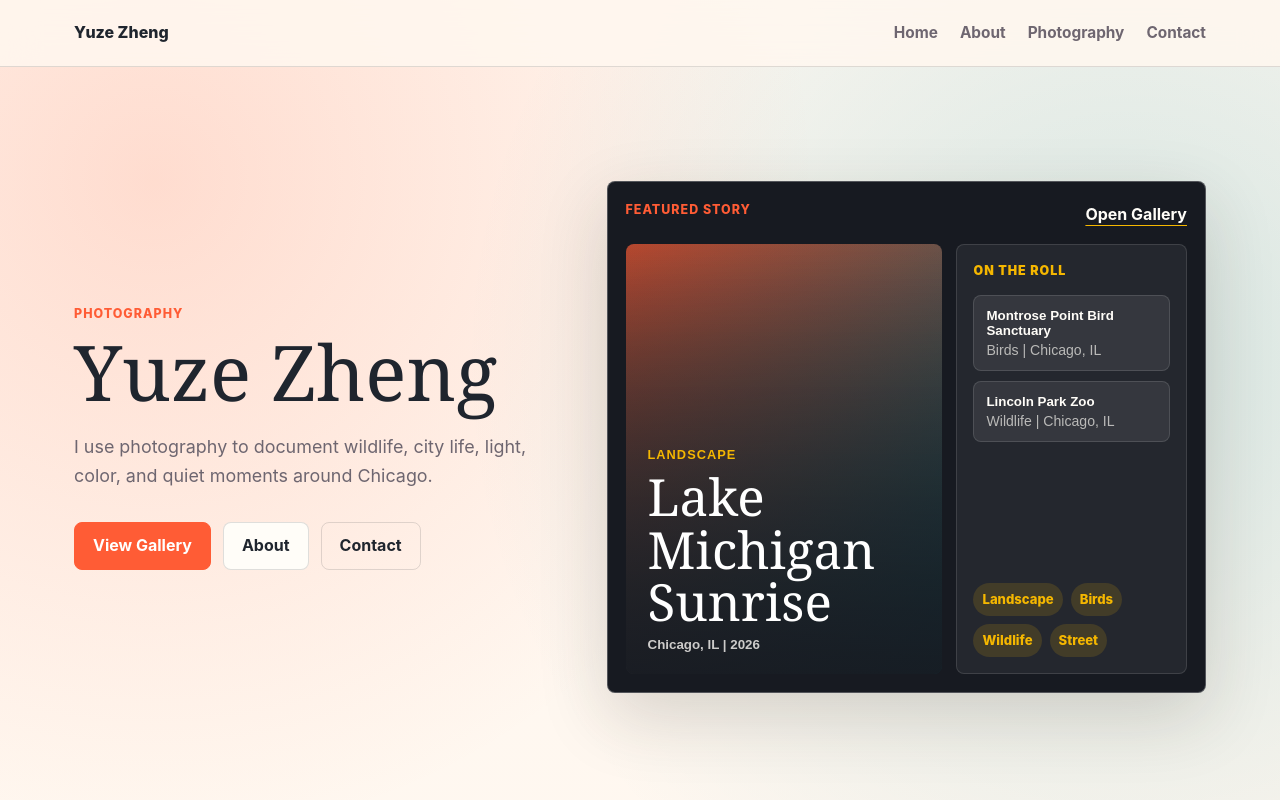
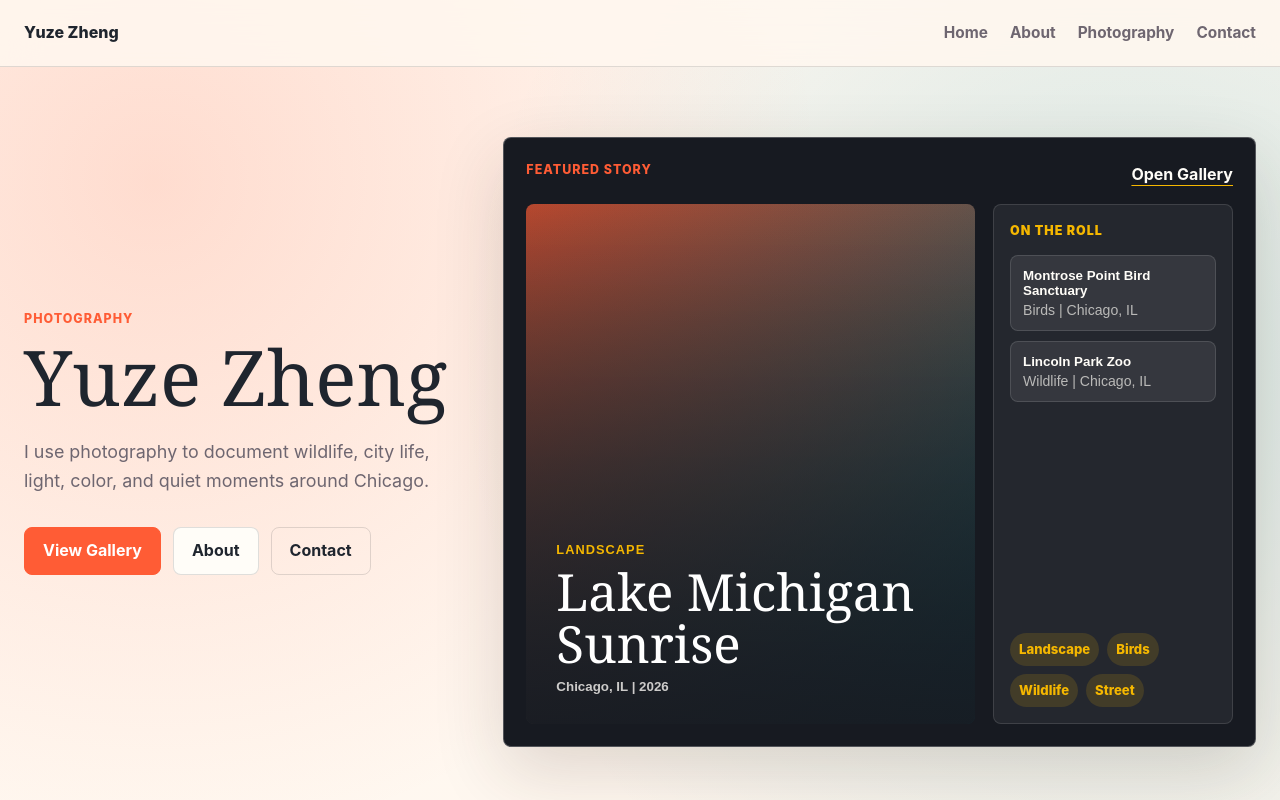
Before and after one commit to yuzezheng-thomas/yuzezheng-thomas.github.io, a plain HTML site: page index.html in a window 1280 px wide. Shown: the top 800 px of the page. Drawn offline with Linux system fonts and the light colour scheme.

Commit message:
Enlarge featured story area

```diff
--- a/style.css
+++ b/style.css
@@ -10,7 +10,7 @@
   --accent-three: #f5b700;
   --shadow: 0 24px 70px rgba(55, 35, 25, 0.16);
   --radius: 8px;
-  --max-width: 1180px;
+  --max-width: 1320px;
 }
 
 * {
@@ -110,8 +110,8 @@ img {
 
 .hero {
   display: grid;
-  grid-template-columns: minmax(0, 0.9fr) minmax(360px, 1.1fr);
-  gap: 42px;
+  grid-template-columns: minmax(320px, 0.72fr) minmax(620px, 1.28fr);
+  gap: 56px;
   align-items: center;
   min-height: calc(100vh - 66px);
   padding-top: 70px;
@@ -119,7 +119,7 @@ img {
 }
 
 .hero-copy {
-  max-width: 560px;
+  max-width: 540px;
 }
 
 .eyebrow {
@@ -223,7 +223,7 @@ h3 {
   background: var(--surface-strong);
   box-shadow: var(--shadow);
   color: #fffdf8;
-  padding: 18px;
+  padding: 22px;
 }
 
 .featured-heading {
@@ -243,9 +243,9 @@ h3 {
 
 .featured-photos {
   display: grid;
-  grid-template-columns: minmax(0, 1.1fr) minmax(220px, 0.8fr);
-  gap: 14px;
-  min-height: 430px;
+  grid-template-columns: minmax(0, 1.35fr) minmax(240px, 0.65fr);
+  gap: 18px;
+  min-height: 520px;
 }
 
 .featured-cover {
@@ -261,8 +261,8 @@ h3 {
   display: flex;
   flex-direction: column;
   justify-content: flex-end;
-  min-height: 430px;
-  padding: 22px;
+  min-height: 520px;
+  padding: 30px;
   text-align: left;
 }
 
@@ -650,7 +650,8 @@ h3 {
   }
 
   .featured-photos {
-    min-height: 360px;
+    grid-template-columns: minmax(0, 1.15fr) minmax(220px, 0.85fr);
+    min-height: 460px;
   }
 
   .gallery {
@@ -717,7 +718,7 @@ h3 {
   }
 
   .featured-cover {
-    min-height: 300px;
+    min-height: 360px;
   }
 
   .gallery {
```
